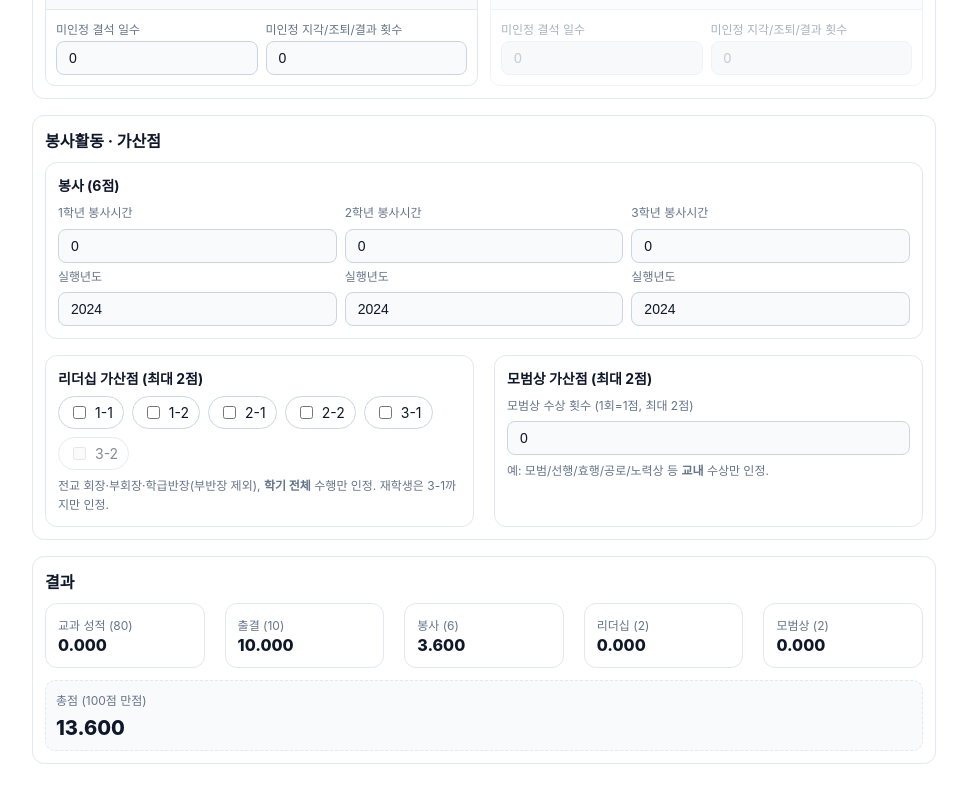
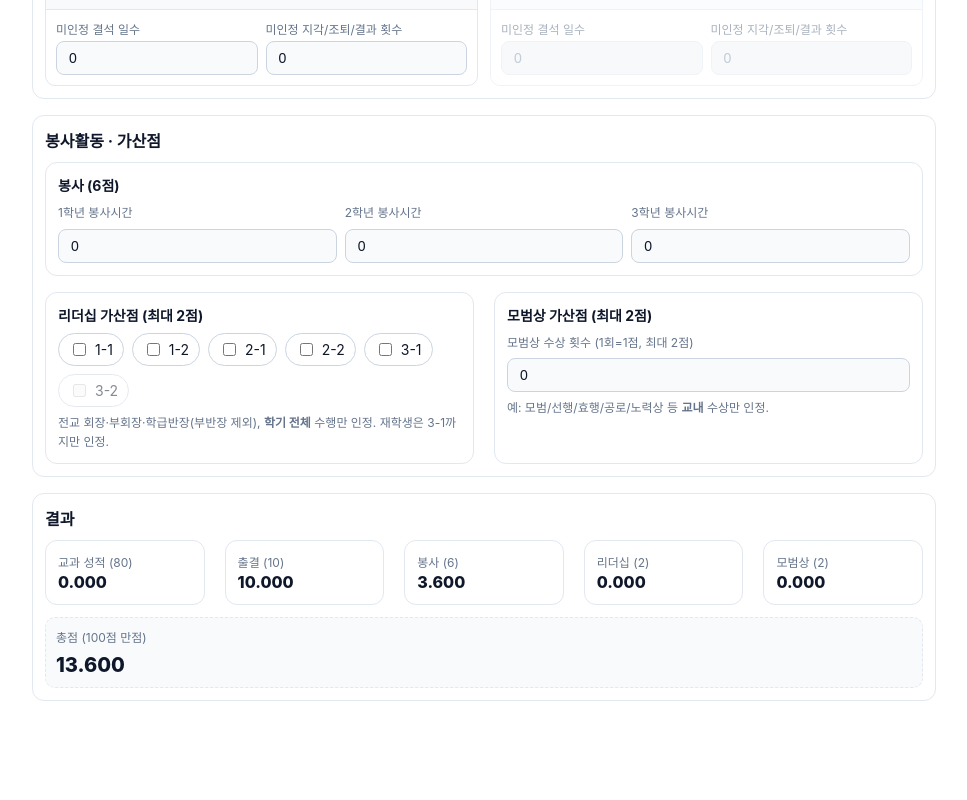
Before and after one commit to itsme-universo/meistercalculator2, a React (Create React App) app: page /student/software in a window 1280 px wide. Shown: the part 2272-3072 px from the top of the page, without its empty margins (156-1123 px from the left). After the commit the page ends 3009 px from the top, so only its background shows below. Built offline with nearby package versions, Linux system fonts and the light colour scheme; a web font is replaced by a local one.

Commit message:
software volunteeer leadership logic debugging

```diff
--- a/src/SoftwareCalculator.tsx
+++ b/src/SoftwareCalculator.tsx
@@ -164,13 +164,10 @@ export default function SoftwareCalculator() {
     return init;
   });
 
-  // 봉사 시간(학년별) 및 실행년도
+  // 봉사 시간(학년별)
   const [vol1, setVol1] = useState<number>(0);
   const [vol2, setVol2] = useState<number>(0);
   const [vol3, setVol3] = useState<number>(0);
-  const [vol1Year, setVol1Year] = useState<string>("2024");
-  const [vol2Year, setVol2Year] = useState<string>("2024");
-  const [vol3Year, setVol3Year] = useState<string>("2024");
 
   // 엑셀 업로드
   const fileInputRef = useRef<HTMLInputElement>(null);
@@ -320,29 +317,26 @@ export default function SoftwareCalculator() {
   };
 
   // ---------- 봉사(6점) ----------
-  const perYearVolunteer = (h: number, year: string) => {
+  const perYearVolunteer = (h: number) => {
     const v = Math.max(0, Number(h) || 0);
-    const y = Number(year) || 2024;
-    const isRecent = y >= 2024; // 2024년 이후
-    if (v >= 10) return isRecent ? 2.0 : 1.0;
-    if (v >= 7) return isRecent ? 1.6 : 0.8;
-    return isRecent ? 1.2 : 0.6; // <7 (0시간 포함)
+    if (v >= 10) return 2.0;
+    if (v >= 7) return 1.6;
+    return 1.2; // <7 (0시간 포함)
   };
   const calcVolunteer = () => {
-    const total =
-      perYearVolunteer(vol1, vol1Year) + perYearVolunteer(vol2, vol2Year) + perYearVolunteer(vol3, vol3Year);
+    const total = perYearVolunteer(vol1) + perYearVolunteer(vol2) + perYearVolunteer(vol3);
     return Math.min(6, total);
   };
 
   // ---------- 가산점(리더십/모범상) ----------
   const calcLeadership = () => {
-    // 학기 체크 수 × 2점이 원칙이나, 본 계산기 총점 설계상 최대 2점으로 캡
+    // 학기당 0.5점, 최대 2점
     let cnt = 0;
     for (const sem of SEMS) {
       const active = atype === "재학생" ? sem.key !== "3-2" : true; // 재학생은 3-2 미인정
       if (leadership[sem.key] && active) cnt += 1;
     }
-    return Math.min(2, cnt * 2); // 최대 2점
+    return Math.min(2, cnt * 0.5); // 학기당 0.5점, 최대 2점
   };
   const calcAwards = () => Math.min(2, Math.max(0, Math.floor(awardsCount))); // 1회 1점, 최대 2
 
@@ -390,9 +384,6 @@ export default function SoftwareCalculator() {
     vol1,
     vol2,
     vol3,
-    vol1Year,
-    vol2Year,
-    vol3Year,
     leadership,
     awardsCount,
     effectiveWeights,
@@ -976,17 +967,6 @@ export default function SoftwareCalculator() {
                     value={vol1}
                     onChange={(e) => setVol1(Number(e.target.value))}
                   />
-                  <div className="muted" style={{ marginTop: 4, marginBottom: 6 }}>
-                    실행년도
-                  </div>
-                  <input
-                    className="ui-input"
-                    type="number"
-                    min={2020}
-                    max={2025}
-                    value={vol1Year}
-                    onChange={(e) => setVol1Year(e.target.value)}
-                  />
                 </div>
                 <div style={{ flex: 1, minWidth: 120 }}>
                   <div className="muted" style={{ marginBottom: 6 }}>
@@ -1000,17 +980,6 @@ export default function SoftwareCalculator() {
                     value={vol2}
                     onChange={(e) => setVol2(Number(e.target.value))}
                   />
-                  <div className="muted" style={{ marginTop: 4, marginBottom: 6 }}>
-                    실행년도
-                  </div>
-                  <input
-                    className="ui-input"
-                    type="number"
-                    min={2020}
-                    max={2025}
-                    value={vol2Year}
-                    onChange={(e) => setVol2Year(e.target.value)}
-                  />
                 </div>
                 <div style={{ flex: 1, minWidth: 120 }}>
                   <div className="muted" style={{ marginBottom: 6 }}>
@@ -1023,17 +992,6 @@ export default function SoftwareCalculator() {
                     step={0.5}
                     value={vol3}
                     onChange={(e) => setVol3(Number(e.target.value))}
-                  />
-                  <div className="muted" style={{ marginTop: 4, marginBottom: 6 }}>
-                    실행년도
-                  </div>
-                  <input
-                    className="ui-input"
-                    type="number"
-                    min={2020}
-                    max={2025}
-                    value={vol3Year}
-                    onChange={(e) => setVol3Year(e.target.value)}
                   />
                 </div>
               </div>
--- a/src/TeacherSoftwareCalculator.tsx
+++ b/src/TeacherSoftwareCalculator.tsx
@@ -92,9 +92,6 @@ interface StudentData {
   vol1Hours: number;
   vol2Hours: number;
   vol3Hours: number;
-  vol1Year: number;
-  vol2Year: number;
-  vol3Year: number;
   leadership: number;
   awardsCount: number;
 }
@@ -220,33 +217,22 @@ export default function TeacherSoftwareCalculator() {
   };
 
   // 봉사활동 점수 계산 (학생용과 동일한 로직)
-  const calculateVolunteer = (vol1Hours: number, vol2Hours: number, vol3Hours: number, vol1Year: number, vol2Year: number, vol3Year: number) => {
-    const volScoreStudentPerYear = (h: number) => {
+  const calculateVolunteer = (vol1Hours: number, vol2Hours: number, vol3Hours: number) => {
+    const perYearVolunteer = (h: number) => {
       const v = Math.max(0, Number(h) || 0);
-      if (v >= 10) return 3;
-      if (v >= 7) return 2;
-      return 1;
+      if (v >= 10) return 2.0;
+      if (v >= 7) return 1.6;
+      return 1.2; // <7 (0시간 포함)
     };
 
-    const volScoreGraduatePerYear = (h: number) => {
-      const v = Math.max(0, Number(h) || 0);
-      if (v >= 15) return 3;
-      if (v >= 10) return 2;
-      return 1;
-    };
-
-    // 재학생/졸업생 구분 없이 동일하게 처리 (학생용 로직 기준)
-    const score1 = volScoreStudentPerYear(vol1Hours);
-    const score2 = volScoreStudentPerYear(vol2Hours);
-    const score3 = volScoreStudentPerYear(vol3Hours);
-
-    return score1 + score2 + score3; // 최대 9점
+    const total = perYearVolunteer(vol1Hours) + perYearVolunteer(vol2Hours) + perYearVolunteer(vol3Hours);
+    return Math.min(6, total); // 최대 6점
   };
 
   // 리더십 점수 계산 (학생용과 동일한 로직)
   const calculateLeadership = (leadership: number) => {
-    // 소프트웨어마이스터고: 1회당 2점, 최대 2점
-    return Math.min(2, leadership * 2);
+    // 소프트웨어마이스터고: 학기당 0.5점, 최대 2점
+    return Math.min(2, leadership * 0.5);
   };
 
   // 수상실적 점수 계산 (학생용과 동일한 로직)
@@ -257,7 +243,7 @@ export default function TeacherSoftwareCalculator() {
 
   // 점수 계산 (학생용 계산기와 동일한 로직)
   const calculateScore = (student: StudentData) => {
-    const { track, atype, subjects, freeSem, gedSubjects, attBySem, vol1Hours, vol2Hours, vol3Hours, vol1Year, vol2Year, vol3Year, leadership, awardsCount } = student;
+    const { track, atype, subjects, freeSem, gedSubjects, attBySem, vol1Hours, vol2Hours, vol3Hours, leadership, awardsCount } = student;
     const effectiveCoeffs = calculateEffectiveCoeffs(atype, freeSem);
 
     if (atype === "검정고시") {
@@ -284,7 +270,7 @@ export default function TeacherSoftwareCalculator() {
       // 소프트웨어마이스터고: 재학생/졸업생 교과 80점 만점
       const courseScore = round3(sum * 0.8); // 80점 만점 (가중합 * 0.8)
       const attScore = round3(calculateAttendance(attBySem));
-      const volScore = round3(calculateVolunteer(vol1Hours, vol2Hours, vol3Hours, vol1Year, vol2Year, vol3Year));
+      const volScore = round3(calculateVolunteer(vol1Hours, vol2Hours, vol3Hours));
       const bonusLeadership = round3(calculateLeadership(leadership));
       const bonusAwards = round3(calculateAwards(awardsCount));
       const totalScore = round3(courseScore + attScore + volScore + bonusLeadership + bonusAwards);
@@ -326,13 +312,13 @@ export default function TeacherSoftwareCalculator() {
         String(h).includes("성적") || String(h).includes("등급") || String(h).includes("grade")
       );
       const vol1Idx = headers.findIndex((h: any) =>
-        String(h).includes("1학년 봉사") || String(h).includes("1학년")
+        String(h).includes("1학년") && String(h).includes("봉사")
       );
       const vol2Idx = headers.findIndex((h: any) =>
-        String(h).includes("2학년 봉사") || String(h).includes("2학년")
+        String(h).includes("2학년") && String(h).includes("봉사")
       );
       const vol3Idx = headers.findIndex((h: any) =>
-        String(h).includes("3학년 봉사") || String(h).includes("3학년")
+        String(h).includes("3학년") && String(h).includes("봉사")
       );
       const att1Idx = headers.findIndex((h: any) =>
         String(h).includes("1학년 미인정") || String(h).includes("1학년 결석")
@@ -482,33 +468,17 @@ export default function TeacherSoftwareCalculator() {
           }
         }
 
-        // 봉사활동 데이터 추출
+        // 봉사활동 데이터 추출 (시간만)
         let vol1Hours = 0, vol2Hours = 0, vol3Hours = 0;
-        let vol1Year = 2024, vol2Year = 2024, vol3Year = 2024;
 
         if (vol1Idx >= 0) {
-          const vol1Data = String(firstRow[vol1Idx] || "").trim();
-          if (vol1Data.includes("-")) {
-            const [year, hours] = vol1Data.split("-");
-            vol1Year = Number(year.replace("년", "")) || 2024;
-            vol1Hours = Number(hours.replace("시간", "")) || 0;
-          }
+          vol1Hours = Number(firstRow[vol1Idx]) || 0;
         }
         if (vol2Idx >= 0) {
-          const vol2Data = String(firstRow[vol2Idx] || "").trim();
-          if (vol2Data.includes("-")) {
-            const [year, hours] = vol2Data.split("-");
-            vol2Year = Number(year.replace("년", "")) || 2024;
-            vol2Hours = Number(hours.replace("시간", "")) || 0;
-          }
+          vol2Hours = Number(firstRow[vol2Idx]) || 0;
         }
         if (vol3Idx >= 0) {
-          const vol3Data = String(firstRow[vol3Idx] || "").trim();
-          if (vol3Data.includes("-")) {
-            const [year, hours] = vol3Data.split("-");
-            vol3Year = Number(year.replace("년", "")) || 2024;
-            vol3Hours = Number(hours.replace("시간", "")) || 0;
-          }
+          vol3Hours = Number(firstRow[vol3Idx]) || 0;
         }
 
         // 출결 데이터 추출
@@ -537,9 +507,6 @@ export default function TeacherSoftwareCalculator() {
           vol1Hours,
           vol2Hours,
           vol3Hours,
-          vol1Year,
-          vol2Year,
-          vol3Year,
           leadership,
           awardsCount
         };
@@ -627,7 +594,7 @@ export default function TeacherSoftwareCalculator() {
     const headers = [
       "수험번호", "이름", "전형", "지원유형",
       "중학교-학기/과목", "중학교-성적",
-      "1학년 봉사활동 시간", "2학년 봉사활동 시간", "3학년 봉사활동 시간",
+      "1학년 봉사시간", "2학년 봉사시간", "3학년 봉사시간",
       "1학년 미인정 결석", "2학년 미인정 결석", "3학년 미인정 결석",
       "1학년 지각·조퇴", "2학년 지각·조퇴", "3학년 지각·조퇴",
       "리더십", "수상실적"
@@ -697,8 +664,8 @@ A`;
 
     // 샘플 데이터 (멀티라인 형식)
     const sampleData = [
-      ["00000-00001", "홍길동", "일반전형", "재학생", multilineSubjectData, multilineGradeData, "2021년-10시간", "2022년-8시간", "2023년-12시간", "2", "1", "0", "2", "3", "1", "3", "1"],
-      ["00000-00002", "김철수", "특별전형", "졸업생", multilineSubjectData2, multilineGradeData2, "2020년-15시간", "2021년-12시간", "2022년-10시간", "1", "0", "1", "1", "2", "0", "4", "2"],
+      ["00000-00001", "홍길동", "일반전형", "재학생", multilineSubjectData, multilineGradeData, "10", "8", "12", "2", "1", "0", "2", "3", "1", "3", "1"],
+      ["00000-00002", "김철수", "특별전형", "졸업생", multilineSubjectData2, multilineGradeData2, "15", "12", "10", "1", "0", "1", "1", "2", "0", "4", "2"],
       ["00000-00003", "이영희", "일반전형", "검정고시", gedSubjectData, gedGradeData, "", "", "", "", "", "", "", "", "", "2", "0"]
     ];
 
```
